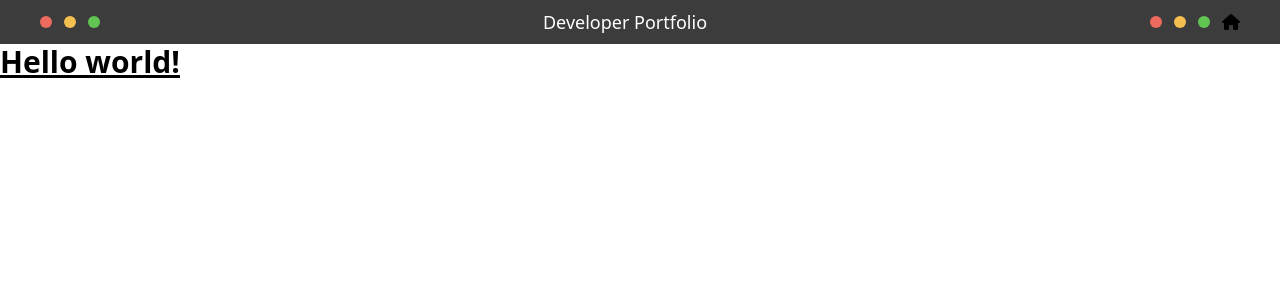
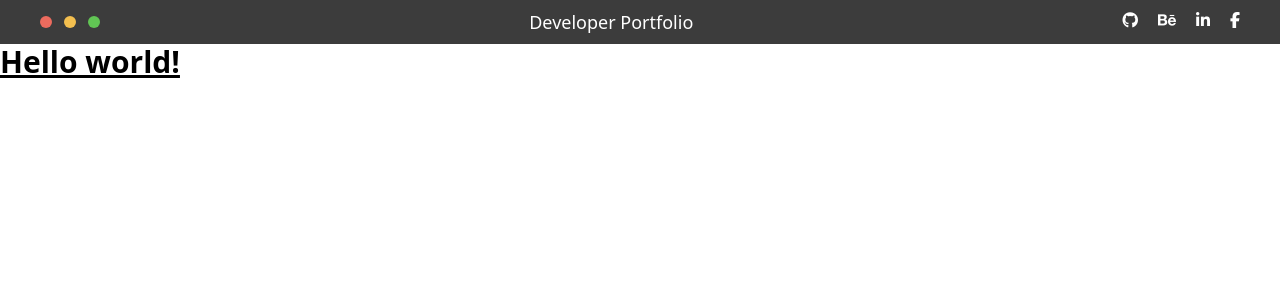
Before and after one commit to 199ocero/Developer-Portfolio, a Nuxt app: page / in a window 1280 px wide. Shown: the top 300 px of the page. Built offline with nearby package versions, Linux system fonts and the light colour scheme.

Commit message:
👨‍🔧 update navigation

```diff
--- a/components/Navigation.vue
+++ b/components/Navigation.vue
@@ -5,12 +5,35 @@
       <div class="w-3 h-3 rounded-full bg-mac-yellow"></div>
       <div class="w-3 h-3 rounded-full bg-mac-green"></div>
     </div>
+
+    <!-- Change it the title of your website -->
     <p class="text-white text-lg">Developer Portfolio</p>
-    <div class="flex flex-row space-x-3 items-center">
-      <div class="w-3 h-3 rounded-full bg-mac-red"></div>
-      <div class="w-3 h-3 rounded-full bg-mac-yellow"></div>
-      <div class="w-3 h-3 rounded-full bg-mac-green"></div>
-      <i class="fa-solid fa-house"></i>
+
+    <div class="flex flex-row space-x-5 text-white">
+      <!-- You can add your social accounts here -->
+      <a
+        href="https://gitlab.com/ocero-freelance-projects"
+        class="transition ease-in-out hover:text-yellow-300"
+        ><i class="fa-brands fa-github"></i
+      ></a>
+      <a
+        href="https://www.behance.net/freelance-ocero"
+        class="transition ease-in-out hover:text-yellow-300"
+      >
+        <i class="fa-brands fa-behance"></i
+      ></a>
+      <a
+        href="https://www.linkedin.com/in/jay-are-ocero-891b63208/"
+        class="transition ease-in-out hover:text-yellow-300"
+      >
+        <i class="fa-brands fa-linkedin-in"></i
+      ></a>
+      <a
+        href="https://www.facebook.com/jaocero/"
+        class="transition ease-in-out hover:text-yellow-300"
+      >
+        <i class="fa-brands fa-facebook-f"></i
+      ></a>
     </div>
   </nav>
 </template>
```
